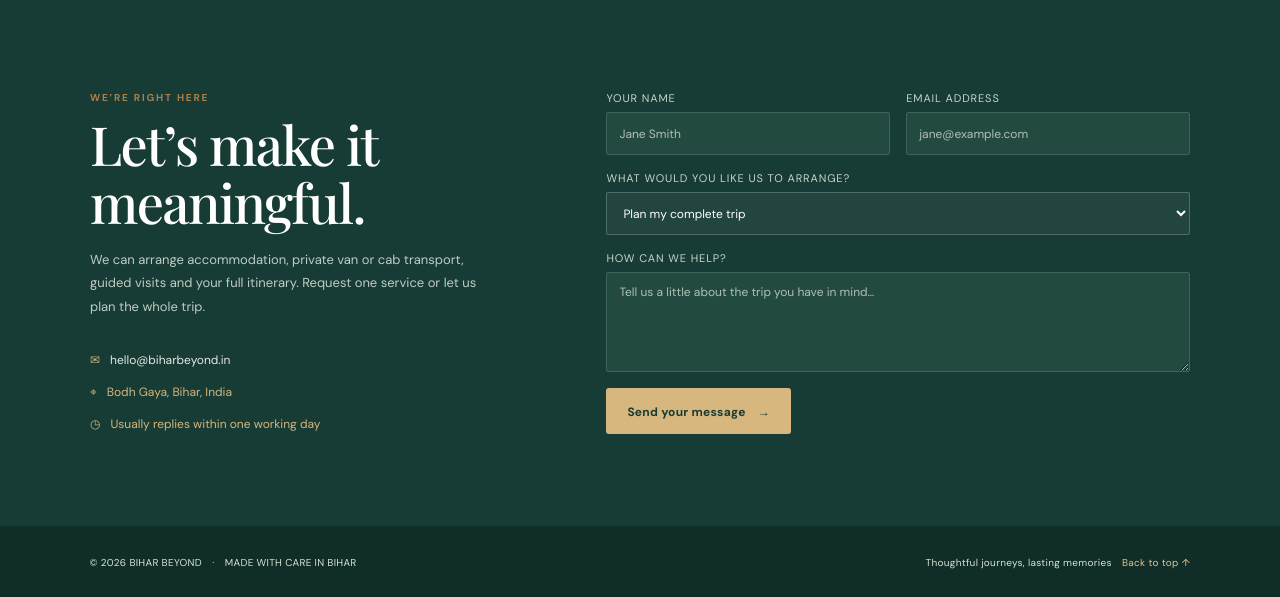
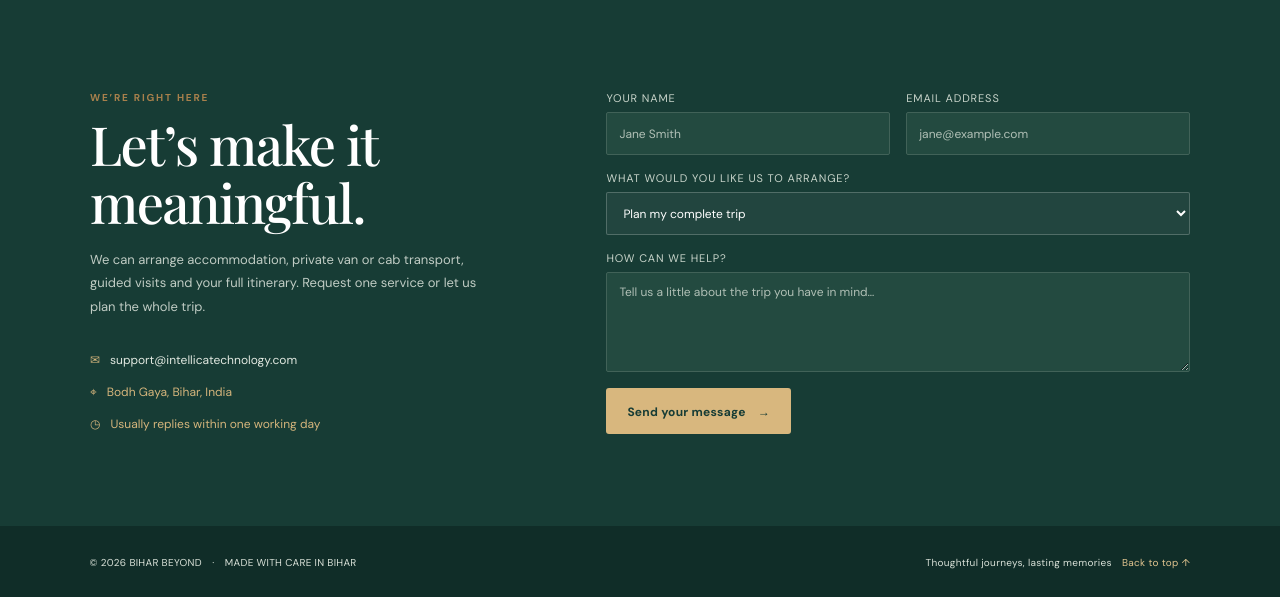
Before and after one commit to intellicatechnlogies/Gayaji, a Django app: template templates/tourism/home.html in a window 1280 px wide. Shown: the part 2602-3199 px from the top of the page. Run offline with Django 5.2, Linux system fonts and the light colour scheme; the template is opened without the code that fills it, so the values that code supplies are empty.

Commit message:
updated mail id

```diff
--- a/templates/tourism/home.html
+++ b/templates/tourism/home.html
@@ -16,7 +16,7 @@
   <body>
     <div class="topline">
       <span data-en="✦ A SLOWER, MORE MEANINGFUL WAY TO SEE BIHAR" data-hi="✦ बिहार को धीरे-धीरे, करीब से जानें">✦ A SLOWER, MORE MEANINGFUL WAY TO SEE BIHAR</span>
-      <span class="topline-right"><a href="mailto:hello@biharbeyond.in">hello@biharbeyond.in</a>　·　GAYA, INDIA</span>
+      <span class="topline-right"><a href="mailto:support@intellicatechnology.com">support@intellicatechnology.com</a>　·　GAYA, INDIA</span>
     </div>
     <header class="site-header">
       <a class="brand" href="#top">
@@ -145,7 +145,7 @@
             <h2 data-en="Let’s make it meaningful." data-hi="यात्रा को यादगार बनाएं।">Let’s make it meaningful.</h2>
             <p class="section-intro" data-en="We can arrange accommodation, private van or cab transport, guided visits and your full itinerary. Request one service or let us plan the whole trip." data-hi="हम ठहरने की व्यवस्था, निजी वैन या कैब, गाइडेड विज़िट और पूरी यात्रा-योजना में मदद कर सकते हैं। एक सेवा चुनें या पूरी यात्रा की योजना हम पर छोड़ें।">We can arrange accommodation, private van or cab transport, guided visits and your full itinerary. Request one service or let us plan the whole trip.</p>
             <div class="contact-info">
-              <div><span>✉</span>hello@biharbeyond.in</div>
+              <div><span>✉</span>support@intellicatechnology.com</div>
               <div><span>⌖</span><span data-en="Bodh Gaya, Bihar, India" data-hi="बोध गया, बिहार, भारत">Bodh Gaya, Bihar, India</span></div>
               <div><span>◷</span><span data-en="Usually replies within one working day" data-hi="आमतौर पर एक कार्यदिवस में जवाब मिलता है">Usually replies within one working day</span></div>
             </div>
```
